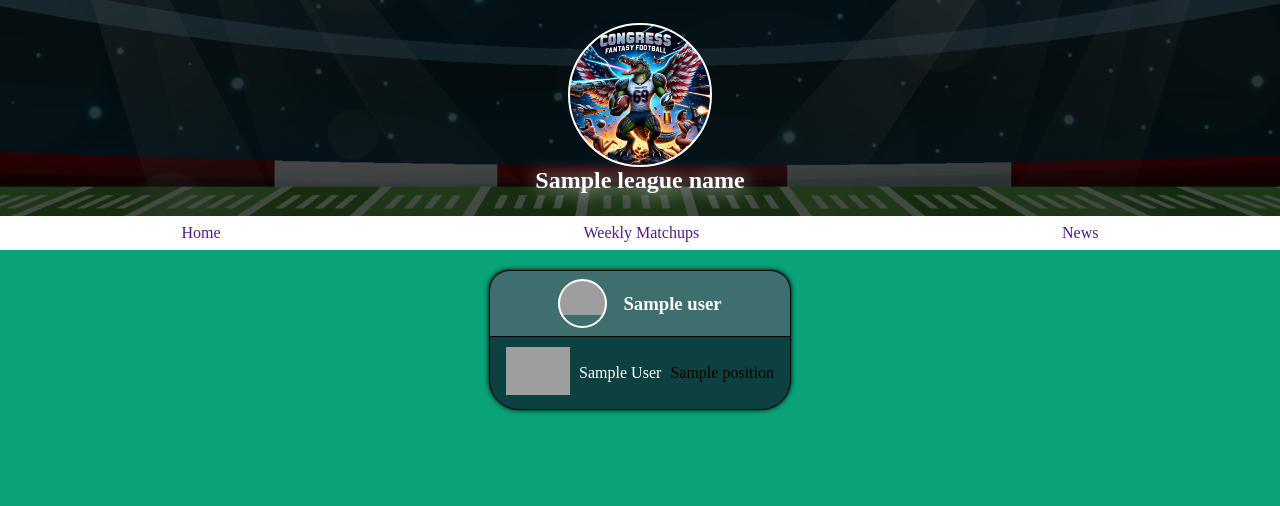
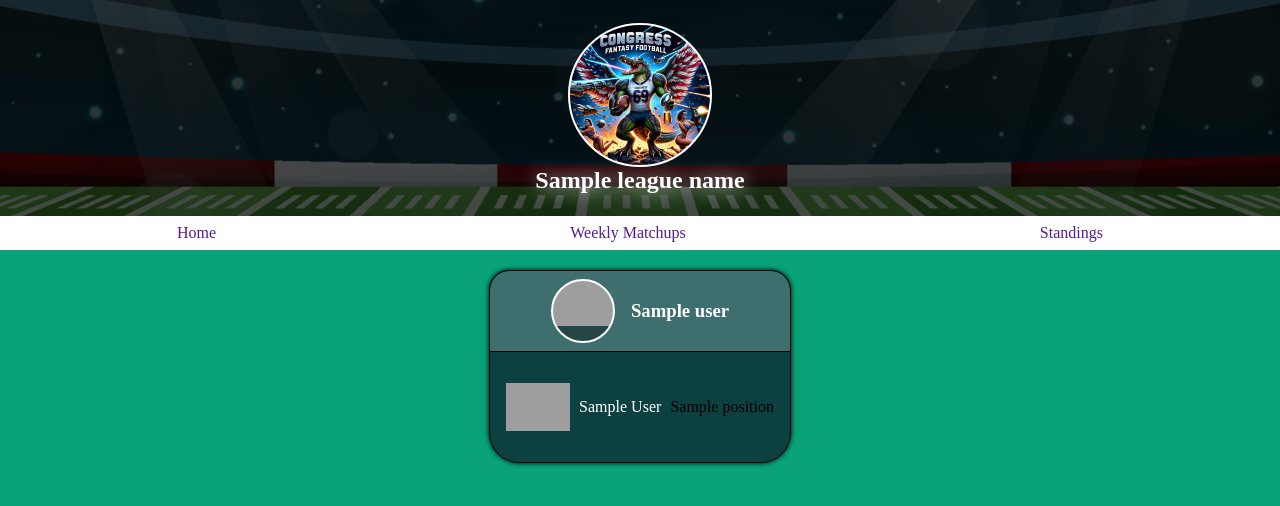
Before and after one commit to AlecCCC/FantasyFootball, a Django app: template HomePage/templates/HomePage/index.html in a window 1280 px wide. Shown: the top 506 px of the page. Run offline with Django 4.2, Linux system fonts and the light colour scheme; the template is opened without the code that fills it: most values are stand-ins (such as "Sample title", 1, 10 or a date in 2020); grey boxes are pictures that could not be loaded.

Commit message:
Changed css styles for nfl player photo change league player photo size.  Changed photos from thumbnail to picture so gifs can play.

```diff
--- a/HomePage/templates/HomePage/index.html
+++ b/HomePage/templates/HomePage/index.html
@@ -34,7 +34,7 @@
         <ul class="flex_row justify_content_space_around">
             <li><a href="">Home</a></li>
             <li><a href="">Weekly Matchups</a></li>
-            <li><a href="">News</a></li>
+            <li><a href="">Standings</a></li>
         </ul>
     </div>
 </div>
@@ -47,7 +47,7 @@
                     <div class="photo_container">
                         <div class="player_photo"
                                 {% if user.avatar != null %}
-                             style="background-image: url('https://sleepercdn.com/avatars/thumbs/{{ user.avatar }}');"
+                             style="background-image: url('https://sleepercdn.com/avatars/{{ user.avatar }}');"
                                 {% else %}
                              style="background-image: url('{% static 'images/default_picture.jfif' %}' );"
                                 {% endif %}>
@@ -118,7 +118,6 @@
         });
 
 
-
     });
 </script>
 
--- a/static/css/project_common_styles.css
+++ b/static/css/project_common_styles.css
@@ -124,20 +124,31 @@ h1, h2, h3, h4, h5, h6 {
 .player_photo {
     background-size: contain;
     background-repeat: no-repeat;
-    height: 45px;
-    width: 45px;
+    height: 60px;
+    width: 60px;
     border-radius: 50%;
     border: #ffffff 2px solid;
+    background-color: rgb(39, 69, 69);
+
 }
 
 .player_row {
     height: auto;
+    border-bottom: 1px solid rgb(81, 80, 80);
+}
+
+.player_row:nth-last-child(1) {
+    border-bottom: none;
+    margin-top: 8px;
+    margin-bottom: 8px;
 }
 
 .nfl_player_photo {
+    margin: 5px 0 5px 0;
     background-size: contain;
     background-repeat: no-repeat;
-    height: 52px;
+    background-position: center;
+    height: 64px;
     width: 64px;
 
 }
```
